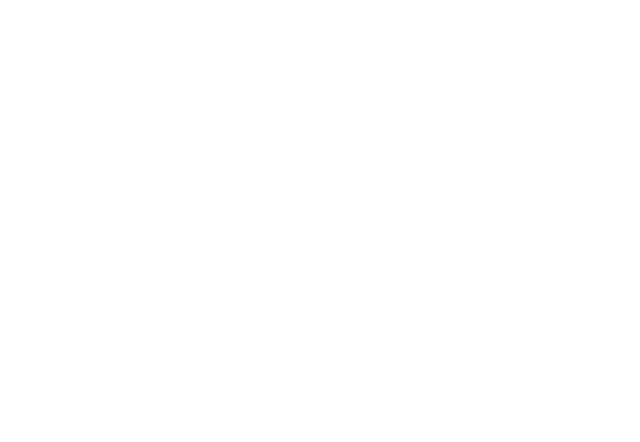
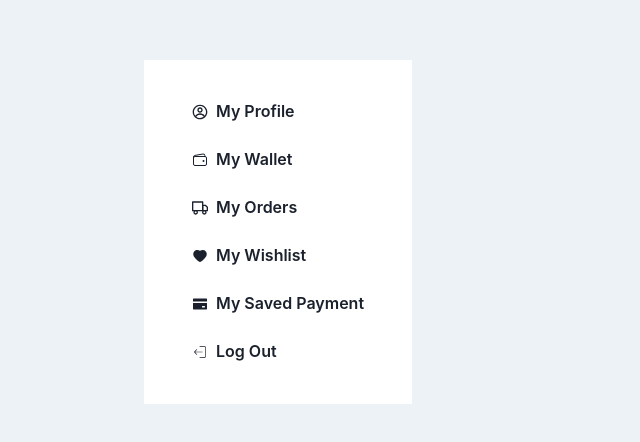
Before and after one commit to heyabrar/ShoppingParadise, a React (Create React App) app in the folder your-store-app/: page /profile in a window 1280 px wide. Before the commit this address had no page. Shown: the part 188-630 px from the top of the page, without its empty margins (0-640 px from the left). Built offline with nearby package versions, Linux system fonts and the light colour scheme.

Commit message:
Fix: Profile Navigation

```diff
--- /dev/null
+++ b/your-store-app/src/Apurba/components/ProfileNavigation.jsx
@@ -0,0 +1,49 @@
+import React from "react";
+import { NavLink } from "react-router-dom";
+import { CgProfile } from "react-icons/cg";
+import { IoWalletOutline } from "react-icons/io5";
+import { FiTruck } from "react-icons/fi";
+import { AiFillCreditCard, AiFillHeart } from "react-icons/ai";
+import { CiLogout } from "react-icons/ci";
+import { Box, Button, VStack } from "@chakra-ui/react";
+
+const ProfileNavigation = () => {
+  return (
+    <Box bg={"white"} p={4}>
+      <VStack alignItems={"flex-start"}>
+        <NavLink>
+          <Button leftIcon={<CgProfile />} variant={"ghost"}>
+            My Profile
+          </Button>
+        </NavLink>
+        <NavLink>
+          <Button leftIcon={<IoWalletOutline />} variant={"ghost"}>
+            My Wallet
+          </Button>
+        </NavLink>
+        <NavLink>
+          <Button leftIcon={<FiTruck />} variant={"ghost"}>
+            My Orders
+          </Button>
+        </NavLink>
+        <NavLink>
+          <Button leftIcon={<AiFillHeart />} variant={"ghost"}>
+            My Wishlist
+          </Button>
+        </NavLink>
+        <NavLink>
+          <Button leftIcon={<AiFillCreditCard />} variant={"ghost"}>
+            My Saved Payment
+          </Button>
+        </NavLink>
+        <NavLink>
+          <Button leftIcon={<CiLogout />} variant={"ghost"}>
+            Log Out
+          </Button>
+        </NavLink>
+      </VStack>
+    </Box>
+  );
+};
+
+export default ProfileNavigation;
--- /dev/null
+++ b/your-store-app/src/Apurba/routes/ProfileRoutes.jsx
@@ -0,0 +1,13 @@
+import React from "react";
+import { Route, Routes } from "react-router-dom";
+import Profile from "../Pages/Profile";
+
+const ProfileRoutes = () => {
+  return (
+    <Routes>
+      <Route path='/' element={<Profile />} />
+    </Routes>
+  );
+};
+
+export default ProfileRoutes;
--- a/your-store-app/src/Routes/AllRoutes.jsx
+++ b/your-store-app/src/Routes/AllRoutes.jsx
@@ -3,19 +3,22 @@
 import SkinDotKeyPage from "../Abrar/Pages/SkinDotKeyPage";
 import SkinPage from "../Abrar/Pages/SkinPage";
 import Login from "../Apurba/Pages/Login";
+import Profile from "../Apurba/Pages/Profile";
 import SignUp from "../Apurba/Pages/SignUp";
+import ProfileRoutes from "../Apurba/routes/ProfileRoutes";
 
 export default function AllRoutes() {
   return (
     <>
       <Routes>
-        <Route path='/' element={<HomePage/>} />
+        <Route path='/' element={<HomePage />} />
         <Route path='/signup' element={<SignUp />} />
         <Route path='/login' element={<Login />} />
+        <Route path='/profile/*' element={<ProfileRoutes />} />
         <Route path='/hair' element={<h1>Hair Page</h1>} />
         <Route path='/fragrance' element={<h1>Fragrance Page</h1>} />
-        <Route path='/skin' element={<SkinPage/>} />
-        <Route path='/skindotkey' element={<SkinDotKeyPage/>} />
+        <Route path='/skin' element={<SkinPage />} />
+        <Route path='/skindotkey' element={<SkinDotKeyPage />} />
         <Route path='/men' element={<h1>Men Page</h1>} />
         <Route path='/menproducts' element={<h1>Men Products Page</h1>} />
         <Route path='/cart' element={<h1>Cart Page</h1>} />
```
Also changed, not shown: your-store-app/src/Apurba/Pages/Order.jsx (added, +18 -0 lines).
